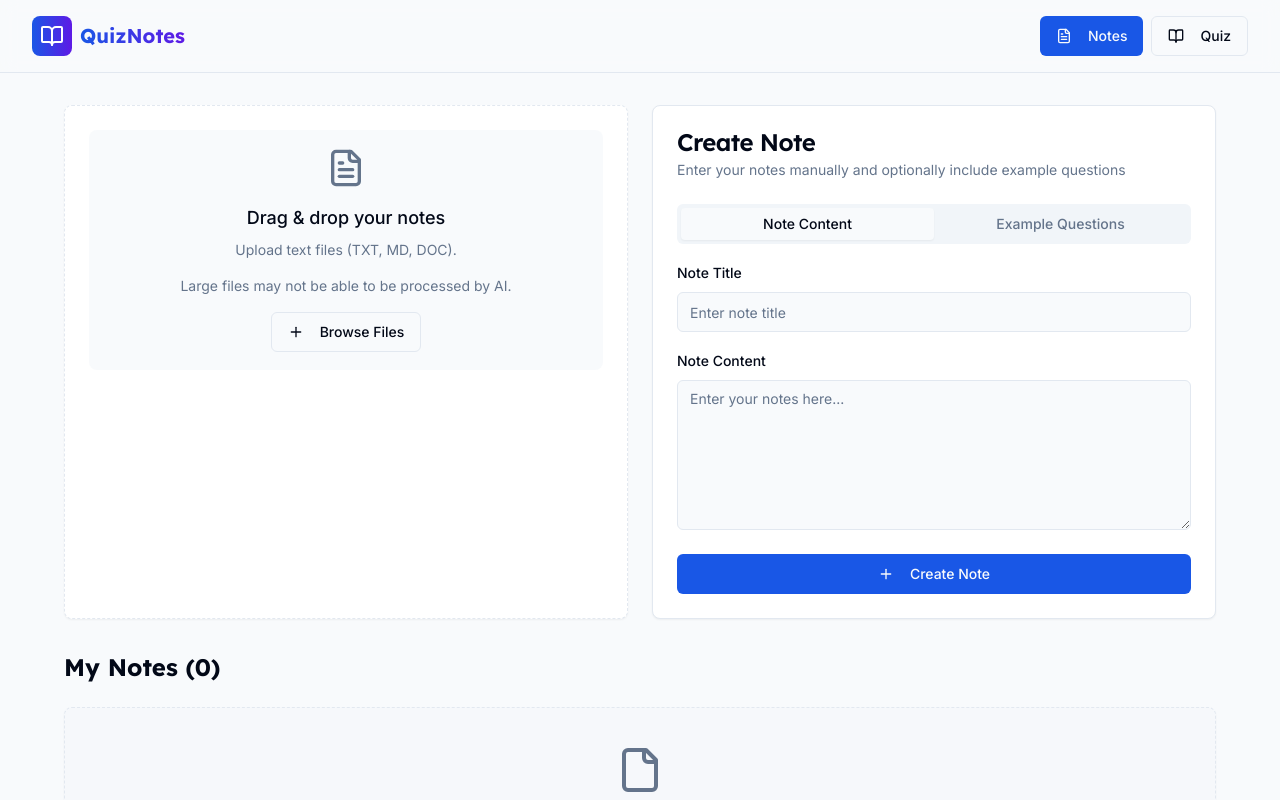
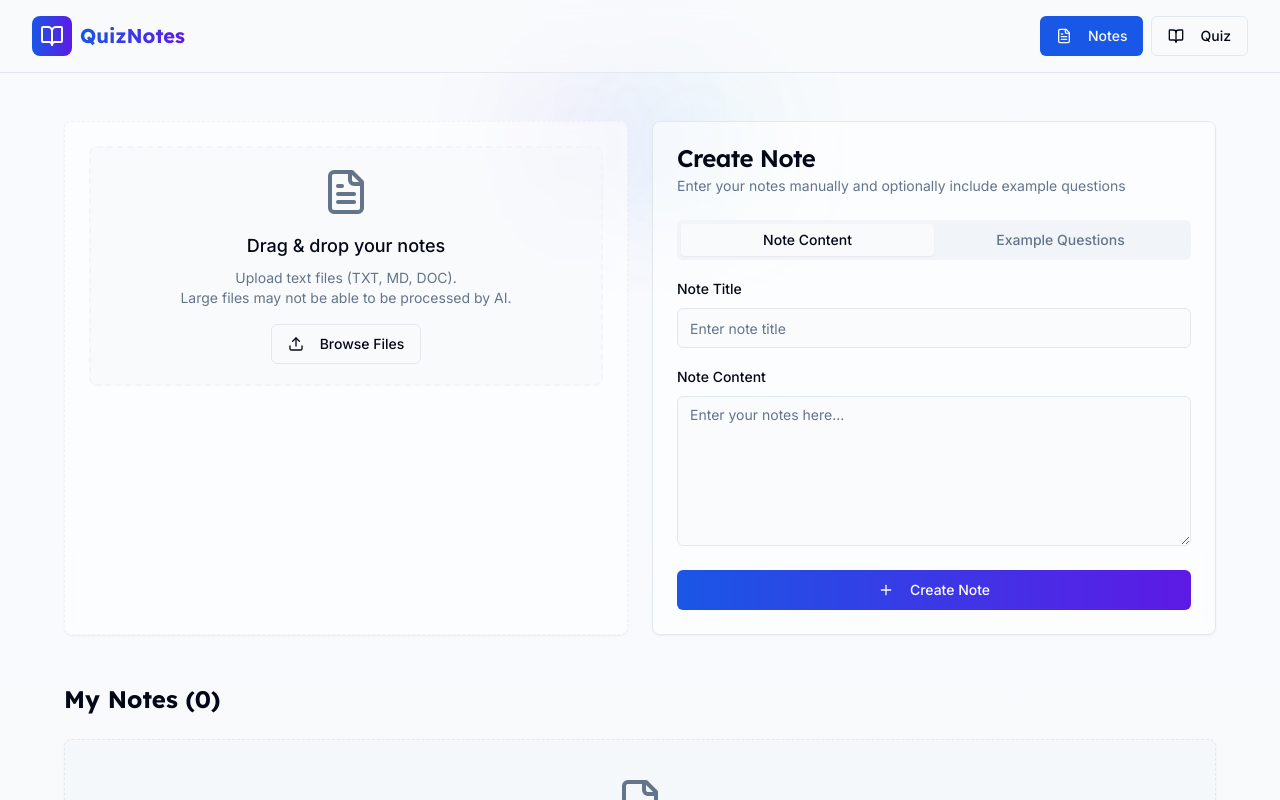
Before and after one commit to edleeenna/quiz_app, a React (Vite) app in the folder frontend/: page /app in a window 1280 px wide. Shown: the top 800 px of the page. Built offline with nearby package versions, Linux system fonts and the light colour scheme.

Commit message:
Improve Frontend UI

```diff
--- a/frontend/src/components/NotesUploader.tsx
+++ b/frontend/src/components/NotesUploader.tsx
@@ -1,6 +1,5 @@
-
 import React, { useState } from 'react';
-import { Plus, File, X, FileText, Upload } from 'lucide-react';
+import { Plus, File, FileText, Upload } from 'lucide-react';
 import { Button } from '@/components/ui/button';
 import { Card, CardContent, CardHeader, CardTitle, CardDescription, CardFooter } from '@/components/ui/card';
 import { Tabs, TabsContent, TabsList, TabsTrigger } from '@/components/ui/tabs';
@@ -27,7 +26,6 @@ const NotesUploader = ({ addNote }: NotesUploaderProps) => {
   const [exampleQuestions, setExampleQuestions] = useState('');
   const [activeTab, setActiveTab] = useState('upload');
 
-  // For uploaded files
   const [uploadedFile, setUploadedFile] = useState<File | null>(null);
   const [uploadedContent, setUploadedContent] = useState('');
   const [uploadedExampleQuestions, setUploadedExampleQuestions] = useState('');
@@ -75,14 +73,13 @@ const NotesUploader = ({ addNote }: NotesUploaderProps) => {
 
       setUploadedFile(file);
       setUploadedContent(content);
-      setActiveTab('examples'); // Switch to examples tab after upload
+      setActiveTab('examples');
       toast.success("File uploaded successfully. Add example questions if needed.");
     } catch (error) {
       toast.error("Failed to read file");
       console.error("Error reading file:", error);
     }
   };
-
 
   const handleUploadedNoteSubmit = () => {
     if (!uploadedFile || !uploadedContent) {
@@ -133,44 +130,42 @@ const NotesUploader = ({ addNote }: NotesUploaderProps) => {
   return (
     <div className="grid md:grid-cols-2 gap-6 w-full">
       {/* File Uploader */}
-      <Card className="border border-dashed border-border">
+      <Card className="border border-dashed border-border/50 bg-card/50 backdrop-blur-sm">
         <CardContent className="p-6">
           <div
             className={`flex flex-col items-center justify-center h-60 rounded-lg transition-colors ${
-              dragActive ? "bg-accent/20" : "bg-muted/50"
-            }`}
+              dragActive ? "bg-accent/20" : "bg-muted/30"
+            } border-2 border-dashed ${dragActive ? 'border-accent' : 'border-muted'}`}
             onDragEnter={handleDrag}
             onDragLeave={handleDrag}
             onDragOver={handleDrag}
             onDrop={handleDrop}
           >
-            <FileText className="h-10 w-10 text-muted-foreground mb-4" />
+            <FileText className="h-12 w-12 text-muted-foreground mb-4" />
             <p className="text-lg font-medium mb-2">Drag & drop your notes</p>
-            <p className="text-sm text-muted-foreground mb-4">
-              Upload text files (TXT, MD, DOC).
-            </p>
-            <p className="text-sm text-muted-foreground mb-4">
+            <p className="text-sm text-muted-foreground mb-4 text-center">
+              Upload text files (TXT, MD, DOC).<br />
               Large files may not be able to be processed by AI.
             </p>
-            <Button variant="outline" className="relative">
+            <Button variant="outline" className="relative group hover:border-accent hover:text-accent">
               <input
                 type="file"
                 className="absolute inset-0 opacity-0 cursor-pointer"
                 accept=".txt,.md,.doc,.docx"
                 onChange={handleFileChange}
               />
-              <Plus className="h-4 w-4 mr-2" />
+              <Upload className="h-4 w-4 mr-2 transition-transform group-hover:scale-110" />
               Browse Files
             </Button>
           </div>
         </CardContent>
         {uploadedFile && (
-          <CardFooter className="flex justify-between items-center bg-muted/30 p-3 border-t">
+          <CardFooter className="flex justify-between items-center bg-muted/30 p-3 border-t backdrop-blur-sm">
             <div className="flex items-center">
               <FileText className="h-4 w-4 mr-2 text-primary" />
               <span className="text-sm truncate max-w-[180px]">{uploadedFile.name}</span>
             </div>
-            <Button size="sm" onClick={handleUploadedNoteSubmit}>
+            <Button size="sm" onClick={handleUploadedNoteSubmit} className="bg-gradient-to-r from-primary to-secondary hover:opacity-90">
               <Plus className="h-4 w-4 mr-2" />
               Save Note
             </Button>
@@ -179,7 +174,7 @@ const NotesUploader = ({ addNote }: NotesUploaderProps) => {
       </Card>
 
       {/* Manual Entry or Example Questions for Uploaded File */}
-      <Card>
+      <Card className="bg-card/50 backdrop-blur-sm">
         <CardHeader>
           {uploadedFile ? (
             <>
@@ -211,15 +206,13 @@ const NotesUploader = ({ addNote }: NotesUploaderProps) => {
                 <Textarea
                   id="uploaded-example-questions"
                   placeholder={`Enter example questions to guide the AI in quiz generation. Try to match format below or AI might not return a good result...\n e.g.\nQ: What is the capital of France?\na) Berlin\nb) Madrid\nc) Paris (correct)\nd) Rome`}
-                  className="min-h-[200px]"
+                  className="min-h-[200px] bg-background/50"
                   value={uploadedExampleQuestions}
                   onChange={(e) => setUploadedExampleQuestions(e.target.value)}
                 />
-
                 <p className="text-xs text-muted-foreground mt-1">
                   Format: Write one question per line, followed by options (a, b, c, d) and indicate the correct answer.
-                  </p>
-
+                </p>
               </div>
             </div>
           ) : (
@@ -238,6 +231,7 @@ const NotesUploader = ({ addNote }: NotesUploaderProps) => {
                     placeholder="Enter note title"
                     value={noteName}
                     onChange={(e) => setNoteName(e.target.value)}
+                    className="bg-background/50"
                   />
                 </div>
                 <div className="space-y-2">
@@ -247,7 +241,7 @@ const NotesUploader = ({ addNote }: NotesUploaderProps) => {
                   <Textarea
                     id="note-content"
                     placeholder="Enter your notes here..."
-                    className="min-h-[150px]"
+                    className="min-h-[150px] bg-background/50"
                     value={noteContent}
                     onChange={(e) => setNoteContent(e.target.value)}
                   />
@@ -261,7 +255,7 @@ const NotesUploader = ({ addNote }: NotesUploaderProps) => {
                   <Textarea
                     id="example-questions"
                     placeholder={`Enter example questions to guide the AI in quiz generation. Try to match format below or AI might not return a good result...\n \nQ: What is the capital of France?\na) Berlin\nb) Madrid\nc) Paris (correct)\nd) Rome`}
-                    className="min-h-[200px]"
+                    className="min-h-[200px] bg-background/50"
                     value={exampleQuestions}
                     onChange={(e) => setExampleQuestions(e.target.value)}
                   />
@@ -275,12 +269,12 @@ const NotesUploader = ({ addNote }: NotesUploaderProps) => {
         </CardContent>
         <CardFooter>
           {uploadedFile ? (
-            <Button onClick={handleUploadedNoteSubmit} className="w-full">
+            <Button onClick={handleUploadedNoteSubmit} className="w-full bg-gradient-to-r from-primary to-secondary hover:opacity-90">
               <Plus className="h-4 w-4 mr-2" />
               Save Note with Examples
             </Button>
           ) : (
-            <Button onClick={handleManualNoteSubmit} className="w-full">
+            <Button onClick={handleManualNoteSubmit} className="w-full bg-gradient-to-r from-primary to-secondary hover:opacity-90">
               <Plus className="h-4 w-4 mr-2" />
               Create Note
             </Button>
--- a/frontend/src/pages/App.tsx
+++ b/frontend/src/pages/App.tsx
@@ -55,14 +55,19 @@ const App = () => {
   };
 
   return (
-    <div className="min-h-screen flex flex-col bg-background">
+    <div className="min-h-screen flex flex-col bg-gradient-to-b from-background via-background to-muted/20">
       <Header activeTab={activeTab} setActiveTab={setActiveTab} />
 
-      <main className="flex-1 container py-8">
+      <main className="flex-1 container py-8 md:py-12">
         <div className="max-w-6xl mx-auto">
           {activeTab === "notes" && (
-            <div className="space-y-8 animate-fade-in">
+            <div className="space-y-12 animate-fade-in">
+              <div className="relative">
+                <div className="absolute -top-6 left-1/2 -translate-x-1/2 w-24 h-24 bg-primary/10 rounded-full blur-3xl" />
+                <div className="absolute -top-6 left-[45%] -translate-x-1/2 w-24 h-24 bg-secondary/10 rounded-full blur-3xl" />
+                <div className="absolute -top-6 left-[55%] -translate-x-1/2 w-24 h-24 bg-accent/10 rounded-full blur-3xl" />
                 <NotesUploader addNote={addNote} />
+              </div>
               <NotesList
                 notes={notes}
                 deleteNote={deleteNote}
@@ -73,6 +78,9 @@ const App = () => {
 
           {activeTab === "quiz" && (
             <div className="max-w-2xl mx-auto animate-fade-in">
+              <div className="relative">
+                <div className="absolute -top-6 left-1/2 -translate-x-1/2 w-24 h-24 bg-primary/10 rounded-full blur-3xl" />
+                <div className="absolute -top-6 left-[45%] -translate-x-1/2 w-24 h-24 bg-secondary/10 rounded-full blur-3xl" />
                 {!quizActive ? (
                   <QuizGenerator
                     selectedNote={selectedNote}
@@ -85,11 +93,12 @@ const App = () => {
                   />
                 )}
               </div>
+            </div>
           )}
         </div>
       </main>
 
-      <footer className="py-6 text-center text-sm text-muted-foreground border-t bg-muted/10">
+      <footer className="py-6 text-center text-sm text-muted-foreground border-t bg-muted/10 backdrop-blur-sm">
         <div className="container">
           <p className="font-medium">
             QuizNotes © {new Date().getFullYear()} - Transform your notes into quizzes
```
Lines whose indentation alone changed are shown as unchanged.
